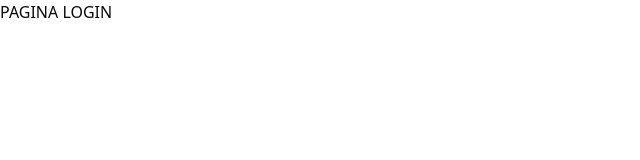
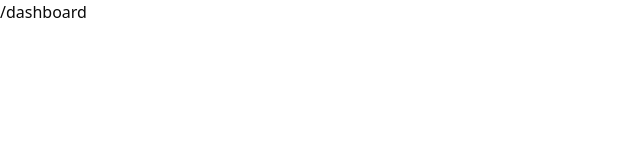
Before and after one commit to Fabrizzioxc/dashboard, a Next.js app: page / in a window 1280 px wide. Shown: the top 160 px of the page, without its empty margins (0-640 px from the left). Built offline with nearby package versions, Linux system fonts and the light colour scheme.

Commit message:
feat: update RootLayout to suppress hydration warnings and change Page component to display dashboard

```diff
--- a/src/app/layout.tsx
+++ b/src/app/layout.tsx
@@ -24,7 +24,7 @@ export default function RootLayout({
   children: React.ReactNode;
 }>) {
   return (
-    <html lang="en">
+    <html lang="en" suppressHydrationWarning>
       <body
         className={`${geistSans.variable} ${geistMono.variable} antialiased`}
       >
--- a/src/app/page.tsx
+++ b/src/app/page.tsx
@@ -1,3 +1,3 @@
 export default function Page() {
-  return <div>PAGINA LOGIN</div>
+  return <div>/dashboard</div>
 }
```
